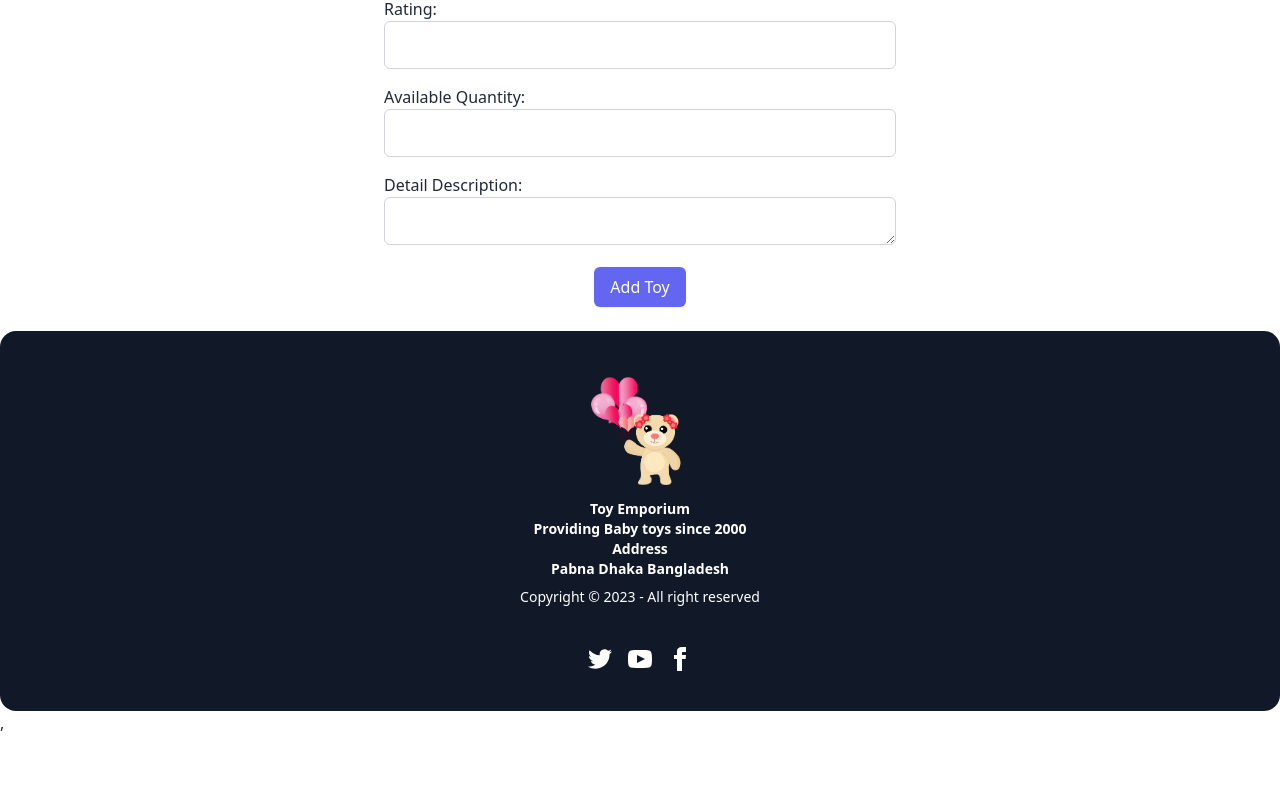
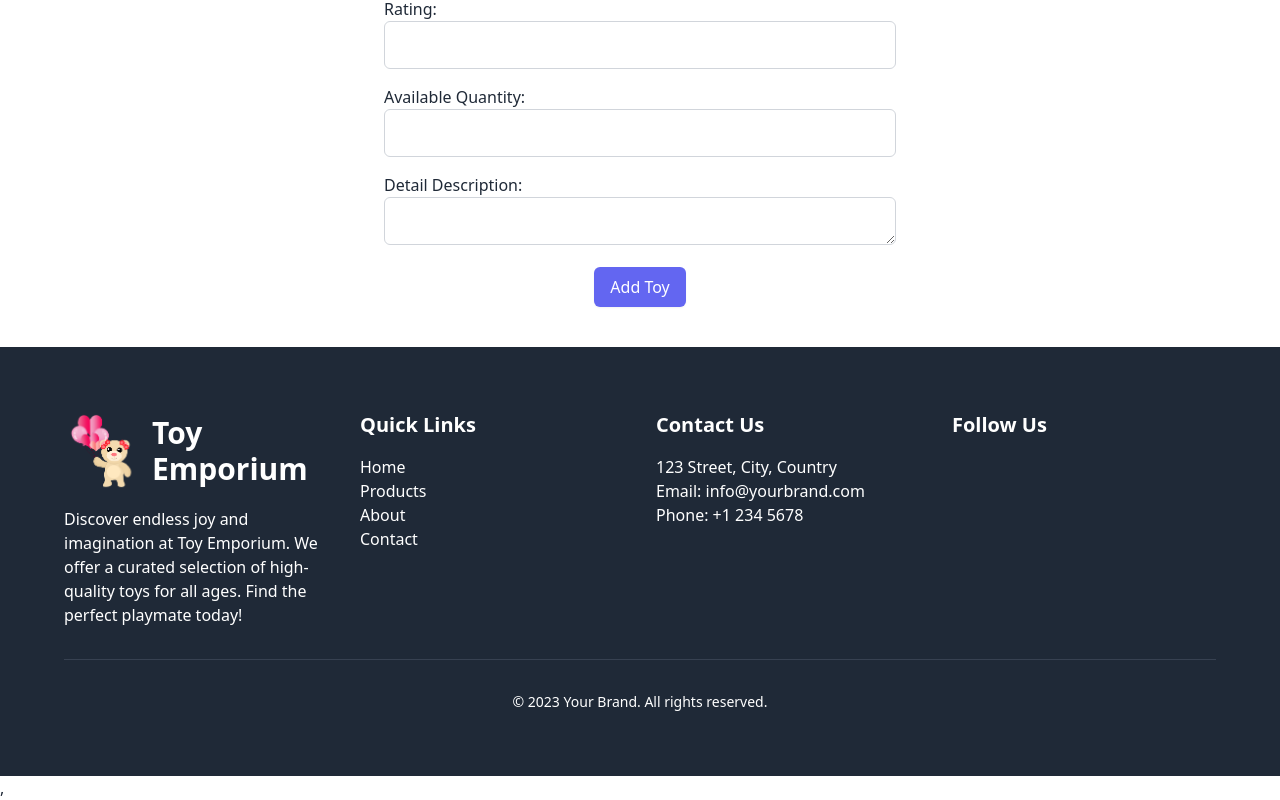
Before and after one commit to shuvo9620/toy-emporium-client, a React (Vite) app: page /addatoy in a window 1280 px wide. Shown: the part 751-1551 px from the top of the page. Before the commit the page ends 1486 px from the top, so only its background shows below. Built offline with nearby package versions, Linux system fonts and the light colour scheme; no server answers.

Commit message:
footer updated

```diff
--- a/src/pages/AddAToy/AddAToy.jsx
+++ b/src/pages/AddAToy/AddAToy.jsx
@@ -28,7 +28,7 @@ const AddAToy = () => {
             headers: {
                 'content-type': 'application/json'
             },
-            body: JSON.stringify({ myData })
+            body: JSON.stringify( myData )
         })
             .then(res => res.json())
             .then(info => {
@@ -86,7 +86,7 @@ const AddAToy = () => {
                     </label>
                     <input
                         type="text"
-                        name="subCategory"
+                        name="subcategory"
                         className="w-full border-gray-300 input input-bordered rounded-md p-2"
                     />
                 </div>
--- a/src/pages/Home/AllToys/ToysCard.jsx
+++ b/src/pages/Home/AllToys/ToysCard.jsx
@@ -1,7 +1,8 @@
 import { Link } from "react-router-dom";
 
 const ToysCard = ({ toy }) => {
-    const { name, sellerName, price, subcategory, availableQuantity, pictureUrl } = toy;
+    // const { name, sellerName, price, subcategory, availableQuantity, pictureUrl } = toy;
+    const { pictureUrl } = toy;
 
     console.log(pictureUrl);
     return (
@@ -9,7 +10,7 @@ const ToysCard = ({ toy }) => {
             <figure className="px-10 pt-10">
                 <img style={{ 'height': '50vh', 'width': '50vh' }} className="rounded-box" src={pictureUrl} alt="toy " />
             </figure>
-            <div className="card-body">
+            {/* <div className="card-body">
                 <h2 className="card-title">Name: {name}</h2>
                 <h2 className="card-title">Seller Name: {sellerName}</h2>
                 <h2 className="card-title">Subcategory: {subcategory}</h2>
@@ -21,7 +22,7 @@ const ToysCard = ({ toy }) => {
                         <button className="btn btn-active">View Details</button>
                     </Link>
 
-            </div>
+            </div> */}
         </div>
     );
 };
--- a/src/pages/Home/Category/Category.jsx
+++ b/src/pages/Home/Category/Category.jsx
@@ -25,21 +25,26 @@ const Category = () => {
                 setCategoryThree(thirdCategory)
             })
     }, []);
+
     return (
-        <Tabs defaultIndex={1} onSelect={(handleTab)}>
-            <h2 className="text-center font-bold text-4xl mb-4 mt-4">Sub Category</h2>
+        <Tabs defaultIndex={1} onSelect={handleTab}>
+            <h2 className="text-center font-bold text-4xl mb-4 mt-10">Sub Category</h2>
             <div>
+                <div className="mb-4">
                     <TabList className="flex justify-center rounded">
                         <Tab className="px-4 py-2 bg-gray-200 text-gray-800 hover:bg-gray-300 focus:bg-gray-300">First Category</Tab>
                         <Tab className="px-4 py-2 bg-gray-200 text-gray-800 hover:bg-gray-300 focus:bg-gray-300">Second Category</Tab>
                         <Tab className="px-4 py-2 bg-gray-200 text-gray-800 hover:bg-gray-300 focus:bg-gray-300">Third Category</Tab>
                     </TabList>
+                </div>
+
                 <TabPanel>
+                    <div className="flex flex-wrap justify-center gap-8">
                         {categoryOne.map((category, index) => (
-                        <div className="card w-96 bg-base-100 shadow-xl"
-                            key={index}
-                        >
-                            <figure><img src={category.pictureUrl} /></figure>
+                            <div className="card w-96 bg-base-100 shadow-xl" key={index}>
+                                <figure>
+                                    <img style={{ height: '50vh', width: '50vh' }} src={category.pictureUrl} alt={category.name} />
+                                </figure>
                                 <div className="card-body">
                                     <h2 className="card-title">Name: {category.name}</h2>
                                     <p>Price: ${category.price}</p>
@@ -50,13 +55,15 @@ const Category = () => {
                                 </div>
                             </div>
                         ))}
+                    </div>
                 </TabPanel>
                 <TabPanel>
+                    <div className="flex flex-wrap justify-center gap-8">
                         {categoryTwo.map((category, index) => (
-                        <div className="card w-96 bg-base-100 shadow-xl"
-                            key={index}
-                        >
-                            <figure><img src={category.pictureUrl} /></figure>
+                            <div className="card w-96 bg-base-100 shadow-xl" key={index}>
+                                <figure>
+                                    <img src={category.pictureUrl} className="h-50vh w-50vh" alt={category.name} />
+                                </figure>
                                 <div className="card-body">
                                     <h2 className="card-title">Name: {category.name}</h2>
                                     <p>Price: ${category.price}</p>
@@ -67,13 +74,15 @@ const Category = () => {
                                 </div>
                             </div>
                         ))}
+                    </div>
                 </TabPanel>
                 <TabPanel>
+                    <div className="flex flex-wrap justify-center gap-8">
                         {categoryThree.map((category, index) => (
-                        <div className="card w-96 bg-base-100 shadow-xl"
-                            key={index}
-                        >
-                            <figure><img src={category.pictureUrl} /></figure>
+                            <div className="card w-96 bg-base-100 shadow-xl" key={index}>
+                                <figure>
+                                    <img src={category.pictureUrl} className="h-50vh w-50vh" alt={category.name} />
+                                </figure>
                                 <div className="card-body">
                                     <h2 className="card-title">Name: {category.name}</h2>
                                     <p>Price: ${category.price}</p>
@@ -84,6 +93,7 @@ const Category = () => {
                                 </div>
                             </div>
                         ))}
+                    </div>
                 </TabPanel>
             </div>
         </Tabs>
--- a/src/pages/Shared/Footer/Footer.jsx
+++ b/src/pages/Shared/Footer/Footer.jsx
@@ -1,22 +1,47 @@
-import { Link } from 'react-router-dom';
-import logo from '../../../assets/images/logo.png'
+import logo from '../../../assets/images/logo.png';
+
 const Footer = () => {
     return (
-        <footer className="footer footer-center p-10 bg-gray-900 rounded-box text-primary-content">
-            <div>
-                <img style={{ 'height': '15vh' }} src={logo} alt="" />
-                <p className="font-bold">
-                    Toy Emporium <br />Providing Baby toys since 2000 <br />
-                    Address <br /> Pabna Dhaka Bangladesh
+        <footer className="bg-gray-800 text-white px-16 py-16 mt-10">
+            <div className="container mx-auto">
+                <div className="grid grid-cols-1 md:grid-cols-4 gap-8">
+                    <div>
+                        <div className="flex items-center">
+                            <img src={logo} alt="Logo" className="h-20 w-20 mr-2" />
+                            <h2 className="text-3xl font-bold">Toy Emporium</h2>
+                        </div>
+                        <p className="mt-4">Discover endless joy and imagination at Toy Emporium.
+                            We offer a curated selection of high-quality toys for all ages.
+                            Find the perfect playmate today!</p>
+                    </div>
+                    <div>
+                        <h3 className="text-xl font-bold">Quick Links</h3>
+                        <ul className="mt-4">
+                            <li><a href="/">Home</a></li>
+                            <li><a href="/products">Products</a></li>
+                            <li><a href="/about">About</a></li>
+                            <li><a href="/contact">Contact</a></li>
+                        </ul>
+                    </div>
+                    <div>
+                        <h3 className="text-xl font-bold">Contact Us</h3>
+                        <p className="mt-4">123 Street, City, Country</p>
+                        <p>Email: info@yourbrand.com</p>
+                        <p>Phone: +1 234 5678</p>
+                    </div>
+                    <div>
+                        <h3 className="text-xl font-bold">Follow Us</h3>
+                        <div className="flex mt-4">
+                            <a href="#" className="mr-4"><i className="fab fa-facebook-f text-white"></i></a>
+                            <a href="#" className="mr-4"><i className="fab fa-twitter text-white"></i></a>
+                            <a href="#" className="mr-4"><i className="fab fa-instagram text-white"></i></a>
+                        </div>
+                    </div>
+                </div>
+                <hr className="my-8 border-gray-700" />
+                <p className="text-center text-sm">
+                    &copy; {new Date().getFullYear()} Your Brand. All rights reserved.
                 </p>
-                <p>Copyright © 2023 - All right reserved</p>
-            </div>
-            <div>
-                <div className="grid grid-flow-col gap-4">
-                    <Link to='https://twitter.com/home'><svg xmlns="http://www.w3.org/2000/svg" width="24" height="24" viewBox="0 0 24 24" className="fill-current"><path d="M24 4.557c-.883.392-1.832.656-2.828.775 1.017-.609 1.798-1.574 2.165-2.724-.951.564-2.005.974-3.127 1.195-.897-.957-2.178-1.555-3.594-1.555-3.179 0-5.515 2.966-4.797 6.045-4.091-.205-7.719-2.165-10.148-5.144-1.29 2.213-.669 5.108 1.523 6.574-.806-.026-1.566-.247-2.229-.616-.054 2.281 1.581 4.415 3.949 4.89-.693.188-1.452.232-2.224.084.626 1.956 2.444 3.379 4.6 3.419-2.07 1.623-4.678 2.348-7.29 2.04 2.179 1.397 4.768 2.212 7.548 2.212 9.142 0 14.307-7.721 13.995-14.646.962-.695 1.797-1.562 2.457-2.549z"></path></svg></Link>
-                    <Link to='https://www.youtube.com/'><svg xmlns="http://www.w3.org/2000/svg" width="24" height="24" viewBox="0 0 24 24" className="fill-current"><path d="M19.615 3.184c-3.604-.246-11.631-.245-15.23 0-3.897.266-4.356 2.62-4.385 8.816.029 6.185.484 8.549 4.385 8.816 3.6.245 11.626.246 15.23 0 3.897-.266 4.356-2.62 4.385-8.816-.029-6.185-.484-8.549-4.385-8.816zm-10.615 12.816v-8l8 3.993-8 4.007z"></path></svg></Link>
-                    <Link to='https://www.facebook.com/'><svg xmlns="http://www.w3.org/2000/svg" width="24" height="24" viewBox="0 0 24 24" className="fill-current"><path d="M9 8h-3v4h3v12h5v-12h3.642l.358-4h-4v-1.667c0-.955.192-1.333 1.115-1.333h2.885v-5h-3.808c-3.596 0-5.192 1.583-5.192 4.615v3.385z"></path></svg></Link>
-                </div>
             </div>
         </footer>
     );
```
Lines whose indentation alone changed are shown as unchanged.
